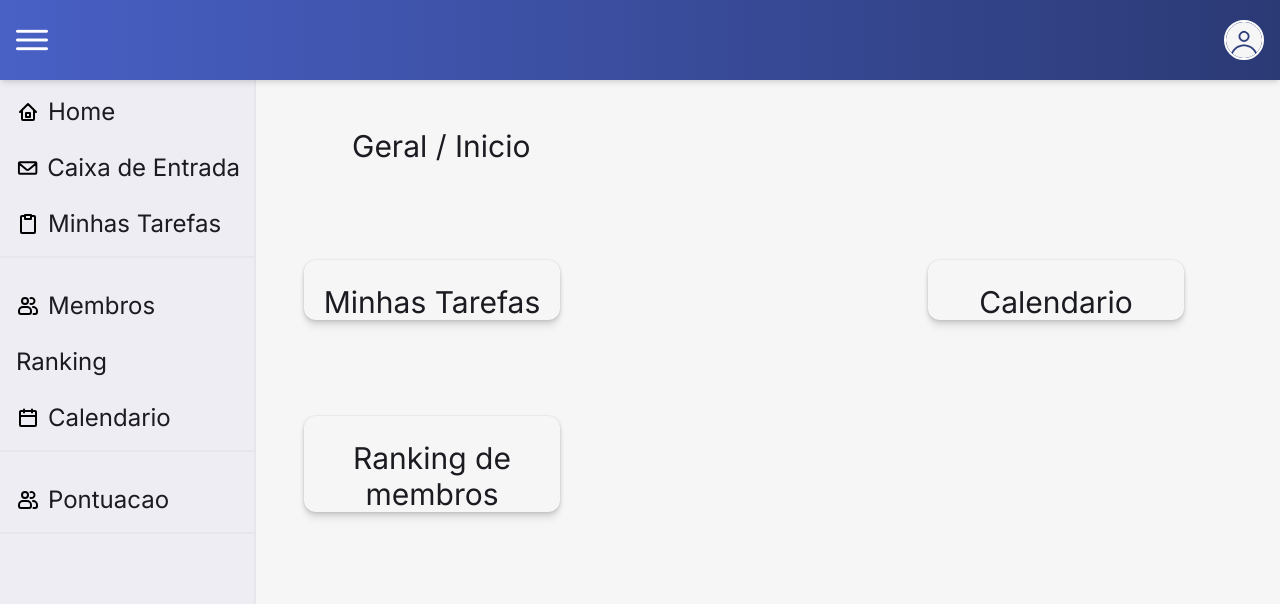
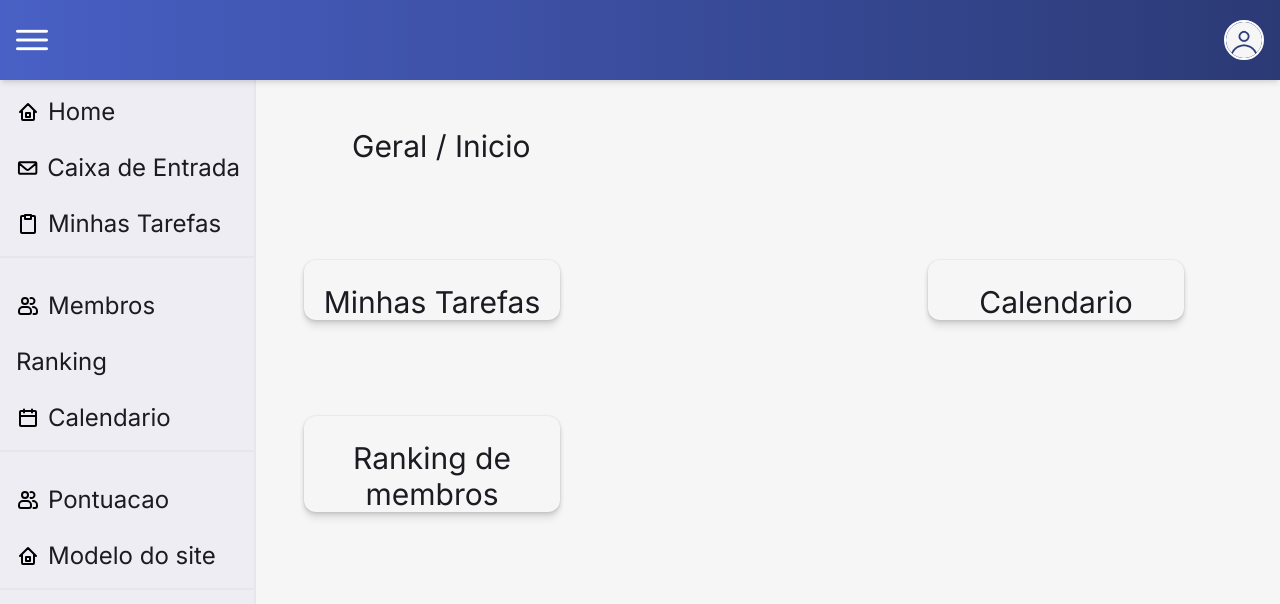
Before and after one commit to petcomputacaouece/OrgaNice, a React (Vite) app: page / in a window 1280 px wide. Both pictures are taken after a click on the button 32 px from the left and 40 px from the top of the page. Shown: the top 604 px of the page. Built offline with nearby package versions, Linux system fonts and the light colour scheme; a web font is replaced by a local one.

Commit message:
feat(project): criação do arquivo modelo e alterações em elementos da header e sidebar

```diff
--- a/src/App.jsx
+++ b/src/App.jsx
@@ -8,6 +8,7 @@ import { Layout } from './ui/Layout';
 import { Home } from './pages/Home';
 import { Perfil } from './pages/Perfil';
 import { Pontos } from './pages/Pontos';
+import { Modelo } from './pages/Modelo';
 
 
 function App() {
@@ -22,6 +23,7 @@ function App() {
           <Route index element={<Home />} />
           <Route path="perfil" element={<Perfil />} />
           <Route path="pontos" element={<Pontos />} />
+          <Route path="modelo" element={<Modelo />} />
 
         </Route>
       </Routes>
--- a/src/pages/Home.jsx
+++ b/src/pages/Home.jsx
@@ -12,8 +12,7 @@ export function Home() {
             </div>
 
             <div className="grid grid-cols-2 gap-x-80 px-12">
-                <Section nameSection="Minhas Tarefas" className="text-center">
-                </Section>
+                <Section nameSection="Minhas Tarefas" className="text-center" />
 
                 <Section nameSection="Calendario" className="text-center" />
 
--- /dev/null
+++ b/src/pages/Modelo.jsx
@@ -0,0 +1,11 @@
+import React from 'react';
+{/* essas sao todas as classes UI reutilizaveis, por padrao o arquivo ja herda a HEADER, SIDEBAR e  BTTOPTPERFIL, pois esta definido como layout padrao em Layout.JSX*/ }
+import { Button, Header, PopUp, Section, Sidebar, Table, Typography } from '../ui/index';
+
+export function Modelo() {
+    return (
+        <div className="w-full">
+            {/* este sera o body da sua pagina */}
+        </div>
+    )
+}
--- a/src/ui/Sidebar.jsx
+++ b/src/ui/Sidebar.jsx
@@ -86,6 +86,10 @@ function Sidebar({ isOpen }) {
                     {IconMembers}
                     <Typography as="p" variant="default">Pontuacao</Typography>
                 </Link>
+                <Link to={"/modelo"} className="flex items-center gap-2 cursor-pointer">
+                    {IconHome}
+                    <Typography as="p" variant="default">Modelo do site</Typography>
+                </Link>
             </div>
 
         </aside>
```
